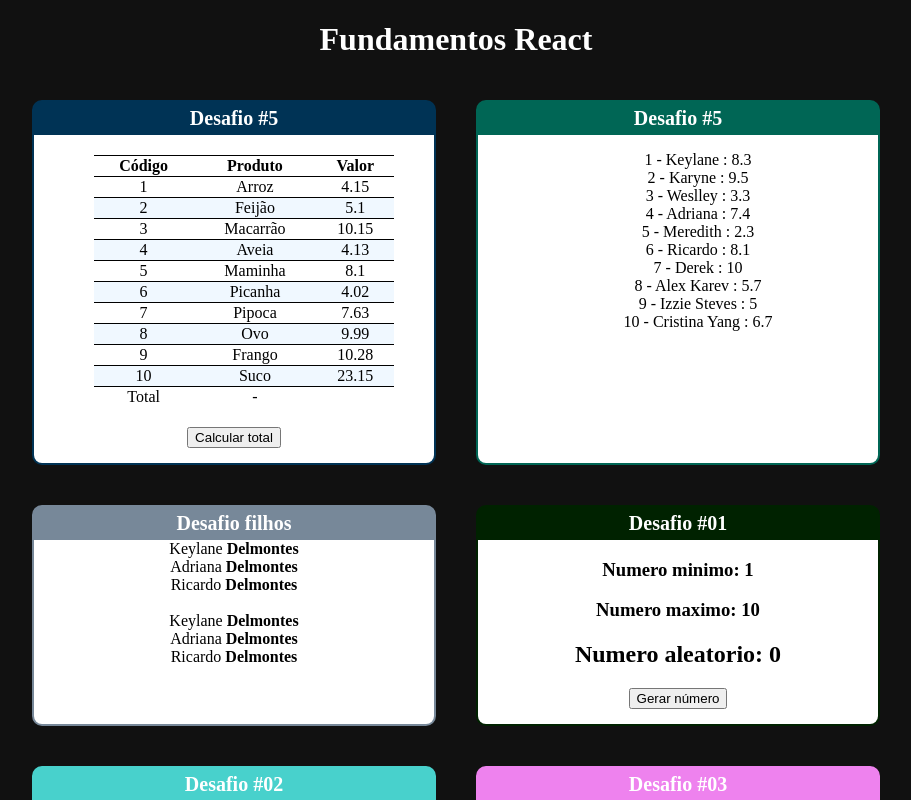
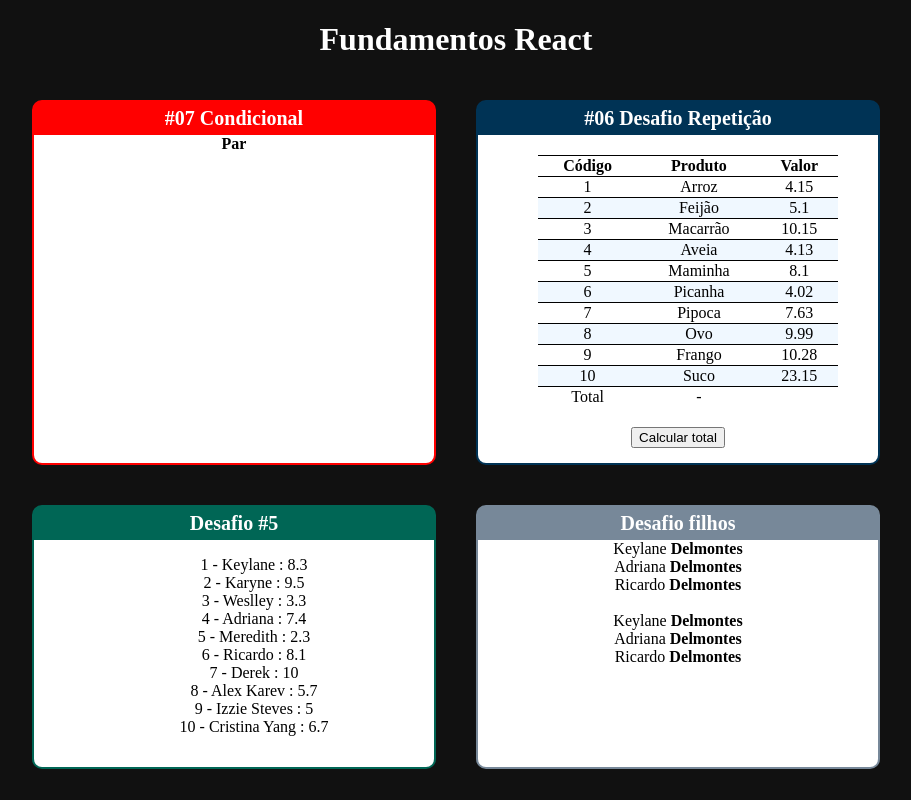
Before and after one commit to KeylaneSilva/fundamentos-react2, a React (Create React App) app: page / in a window 1280 px wide. Shown: the top 800 px of the page, without its empty margins (184-1095 px from the left). Built offline with nearby package versions, Linux system fonts and the light colour scheme.

Commit message:
condicional

```diff
--- a/src/App.jsx
+++ b/src/App.jsx
@@ -6,6 +6,7 @@ import Familia from './components/basicos/Familia'
 import MembrosFamilia from './components/basicos/MembrosFamilia'
 import Repeticao1 from './components/repeticao/Repeticao1'
 import RepeticaoProd from './components/repeticao/RepeticaoProd'
+import ImpaPar from './components/condicional/ImpaPar'
 import './App.css'
 
 // usando arrow function av
@@ -15,8 +16,12 @@ export default _ =>
                     msg='Fundamentos React'
                 />
             <div className="CardConf">
+                <Card titulo="#07 Condicional">
+                    <ImpaPar numero='122'/>
+                </Card>
+
                 <Card
-                    titulo="Desafio #5" color="#035">
+                    titulo="#06 Desafio Repetição" color="#035">
                     <RepeticaoProd />
                 </Card>
                 <Card
--- /dev/null
+++ b/src/components/condicional/ImpaPar.jsx
@@ -0,0 +1,14 @@
+import React from 'react'
+
+export default function ImpaPar(props) {
+
+    const numero = props.numero % 2 == 0
+
+    return (
+        <div>
+            {numero ?
+                <strong>Par</strong> :
+                <strong>Impar</strong>}
+        </div>
+    )
+}
```
